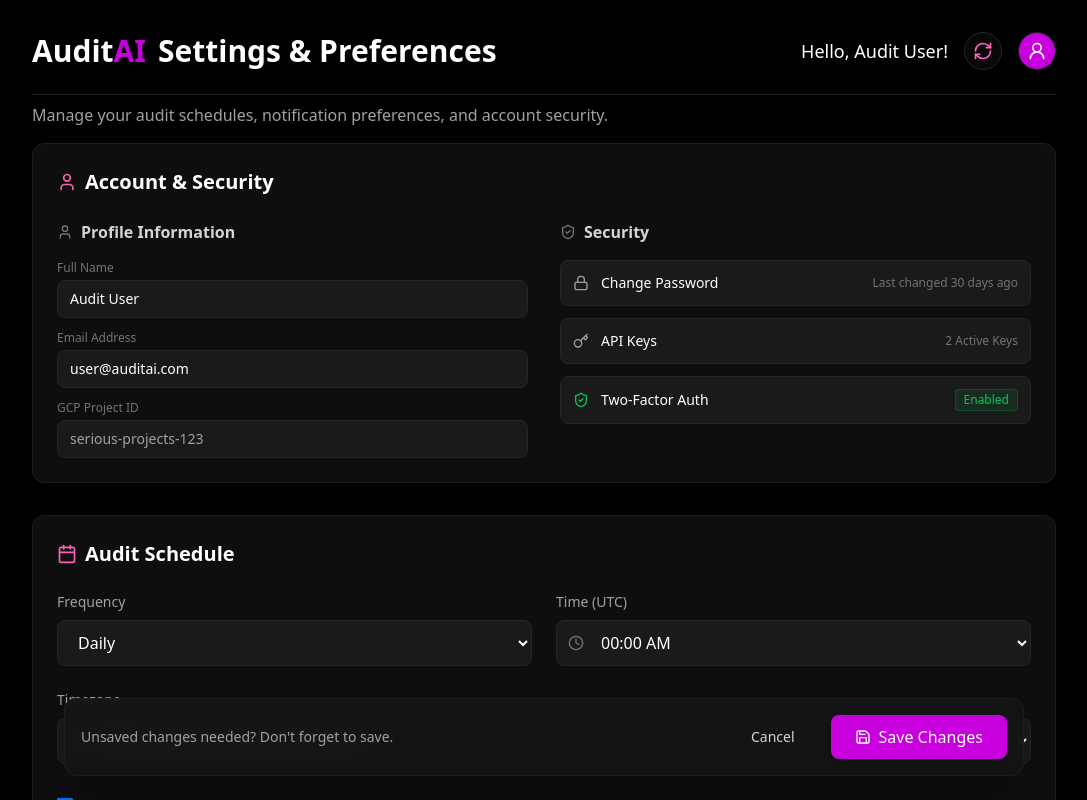
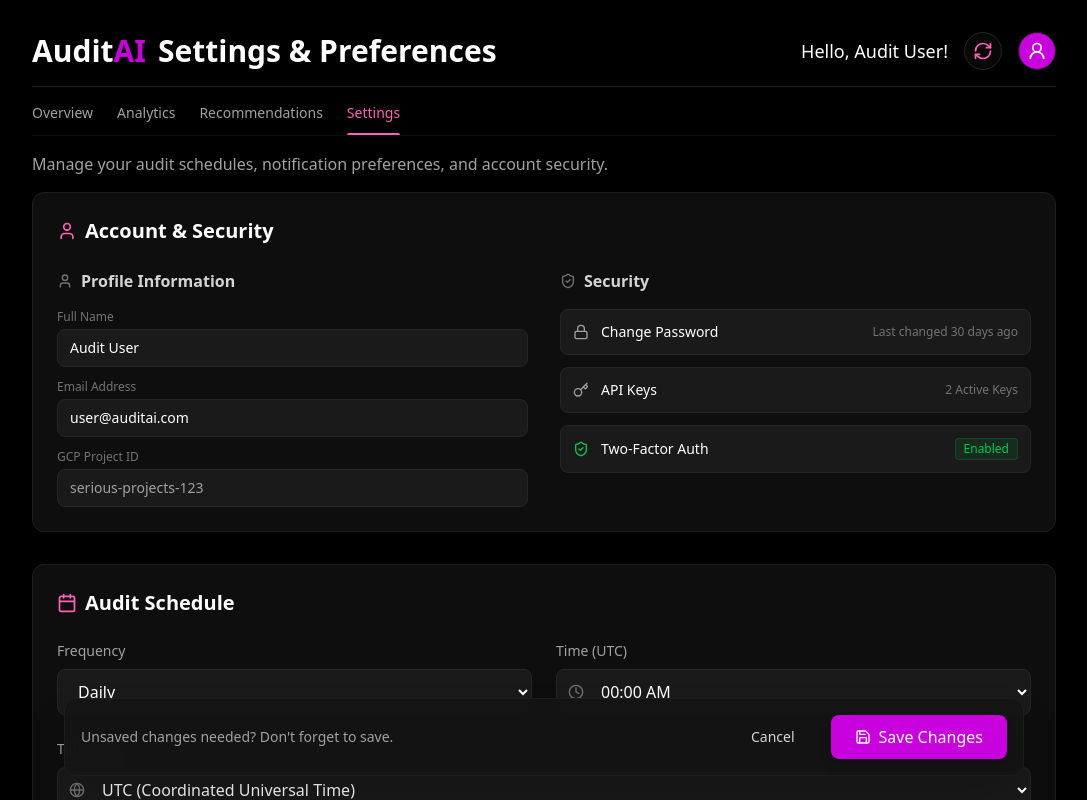
Before and after one commit to PratikforCoding/AuditAI, a Next.js app in the folder frontend/: page /schedule in a window 1280 px wide. Shown: the top 800 px of the page, without its empty margins (96-1183 px from the left). Built offline with nearby package versions, Linux system fonts and the light colour scheme.

Commit message:
feat(navigation): add navigation buttons

```diff
--- a/frontend/src/components/dashboard-components/DashboardHeader.jsx
+++ b/frontend/src/components/dashboard-components/DashboardHeader.jsx
@@ -1,6 +1,8 @@
 "use client";
-import React, { useState } from "react";
+import React from "react";
 import { RefreshCw, User2, LogOut } from "lucide-react";
+import Link from "next/link";
+import { usePathname } from "next/navigation";
 
 /**
  * Reusable Header for Dashboard pages (Overview, Analytics, etc.)
@@ -16,12 +18,25 @@ const DashboardHeader = ({
     onRefresh,
     isRefreshing = false,
 }) => {
+    const pathname = usePathname();
+
+    const navItems = [
+        { name: "Overview", href: "/dashboard" },
+        { name: "Analytics", href: "/analytics" },
+        { name: "Recommendations", href: "/recommendations" },
+        { name: "Settings", href: "/schedule" },
+    ];
+
     return (
-        <header className="flex justify-between items-center pb-6 border-b border-border-light mb-6">
+        <div className="mb-8">
+            <header className="flex justify-between items-center pb-4 border-b border-border-light">
+                <div className="flex flex-col gap-1">
                     <h1 className="text-3xl font-extrabold text-foreground">
                         Audit<span className="text-accent-dark mr-3">AI</span>
                         {title}
                     </h1>
+                </div>
+
                 <div className="flex items-center space-x-4">
                     <p className="hidden md:block text-lg font-medium text-foreground">
                         Hello, {userName}!
@@ -76,6 +91,29 @@ const DashboardHeader = ({
                     </div>
                 </div>
             </header>
+
+            {/* Navigation Tabs */}
+            <nav className="flex items-center gap-6 mt-4 border-b border-white/5">
+                {navItems.map((item) => {
+                    const isActive = pathname === item.href;
+                    return (
+                        <Link
+                            key={item.href}
+                            href={item.href}
+                            className={`pb-3 text-sm font-medium transition-colors relative ${isActive
+                                    ? "text-accent-light"
+                                    : "text-neutral-400 hover:text-neutral-200"
+                                }`}
+                        >
+                            {item.name}
+                            {isActive && (
+                                <span className="absolute bottom-0 left-0 w-full h-[2px] bg-accent-light rounded-t-full" />
+                            )}
+                        </Link>
+                    );
+                })}
+            </nav>
+        </div>
     );
 };
 
```
Lines whose indentation alone changed are shown as unchanged.
